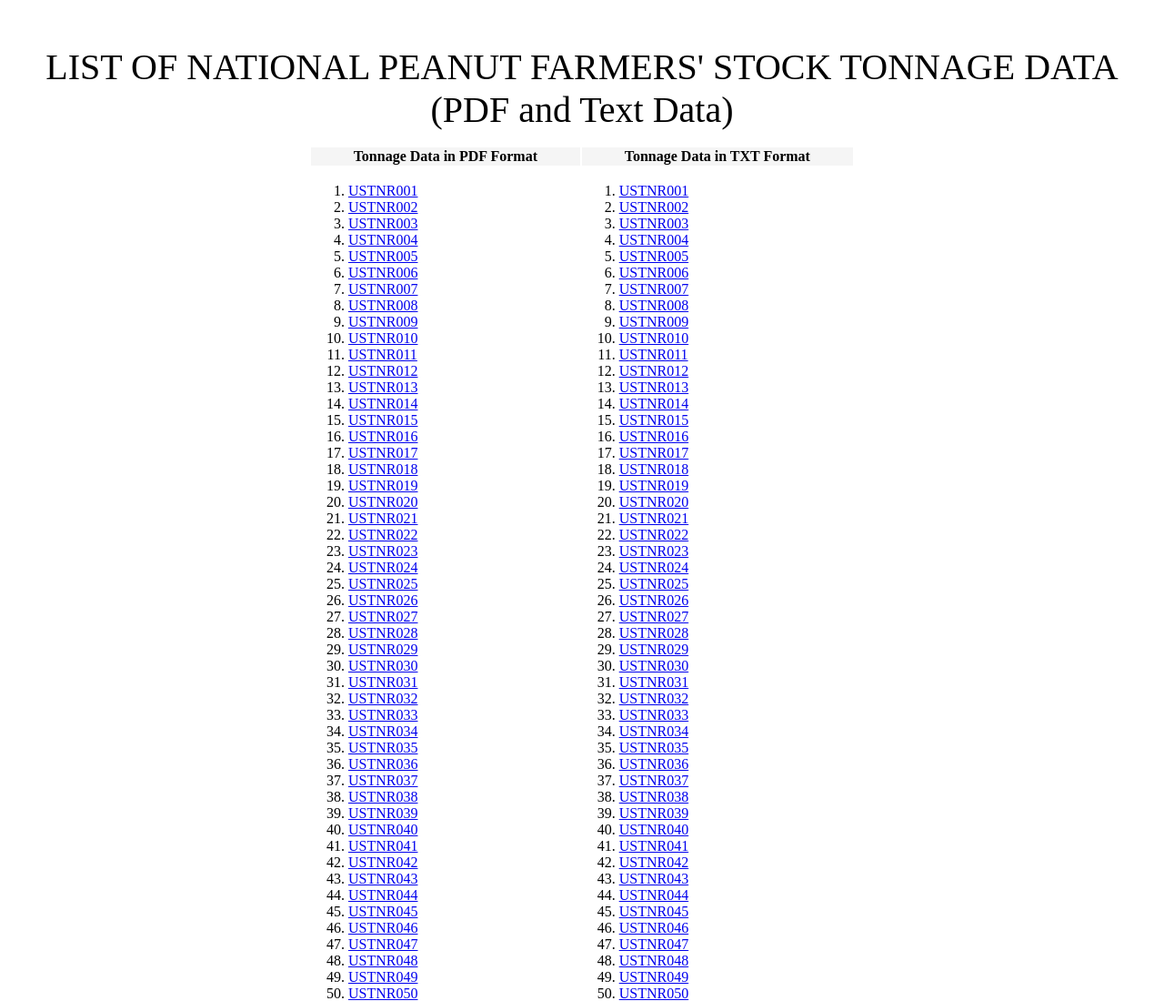
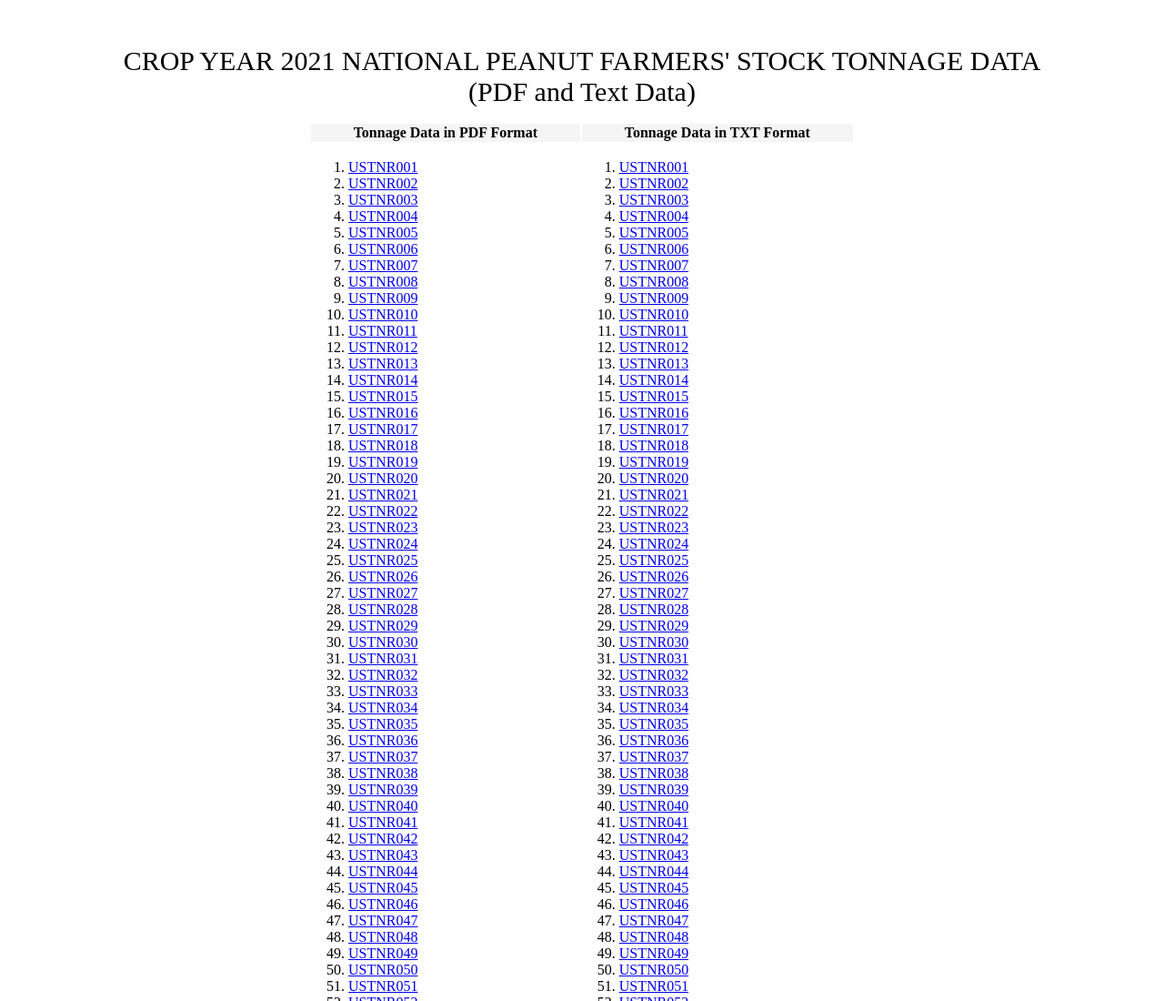
Before and after one commit to GA-Fed-State/NationalFarmersStockPeanutTonnageData, a plain HTML site: page 2021 National Only/US/TN/TN01/index.html in a window 1280 px wide. Shown: the top 1100 px of the page at 91% size. Drawn offline with Linux system fonts and the light colour scheme.

Commit message:
Update index.html

```diff
--- a/2021 National Only/US/TN/TN01/index.html
+++ b/2021 National Only/US/TN/TN01/index.html
@@ -5,7 +5,7 @@
 </head>
 <body>
  <center><p>&nbsp;</p>
-    <p><bold style="font-size: 40px;">LIST OF NATIONAL PEANUT FARMERS' STOCK TONNAGE DATA<br>(PDF and Text Data)</bold></p>
+    <p><bold style="font-size: 30px;">CROP YEAR 2021 NATIONAL PEANUT FARMERS' STOCK TONNAGE DATA<br>(PDF and Text Data)</bold></p>
 <table width="600px;">
  <tr>
   <th style="background-color: rgb(245,245,245); vertical-align: top;">Tonnage Data in PDF Format</th>
```
